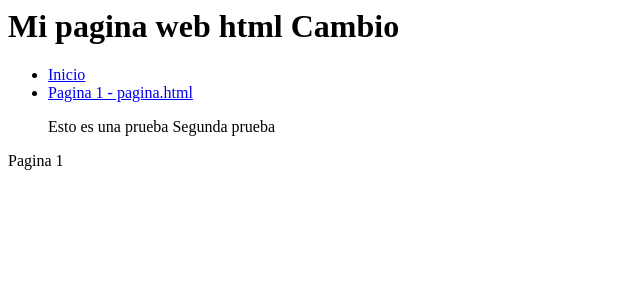
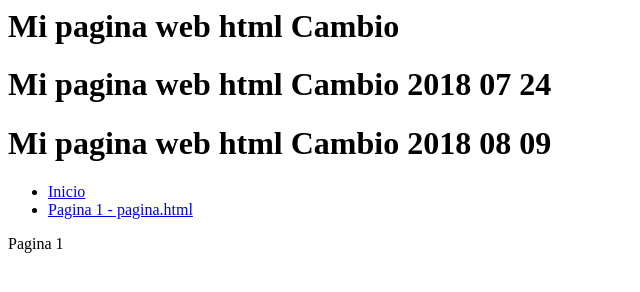
Before and after one commit to angelgtz/helloworld, a plain HTML site: page pagina1.html in a window 1280 px wide. Shown: the whole page, without its empty margins (0-640 px from the left). Drawn offline with Linux system fonts and the light colour scheme.

Commit message:
Commit de prueba desde windows
Se realiza un commit de prueba desde windows, se modifican dos archivos.

```diff
--- a/pagina1.html
+++ b/pagina1.html
@@ -6,13 +6,12 @@
 	</head>
 	<body>
 		<h1>Mi pagina web html Cambio</h1>
+		<h1>Mi pagina web html Cambio 2018 07 24</h1>
+		<h1>Mi pagina web html Cambio 2018 08 09</h1>
 		<ul>
 			<li><a href="index.html">Inicio</a></li>
 			<li><a href="pagina1.html">Pagina 1 - pagina.html</a></li>
-			<p>
-			Esto es una prueba
-			Segunda prueba
-			</p>
+			<p></p>
 		</ul>
 		<p>Pagina 1</p>
 	</body>
```
Also changed, not shown: pagina_contacto.html (+1 -0 lines).
